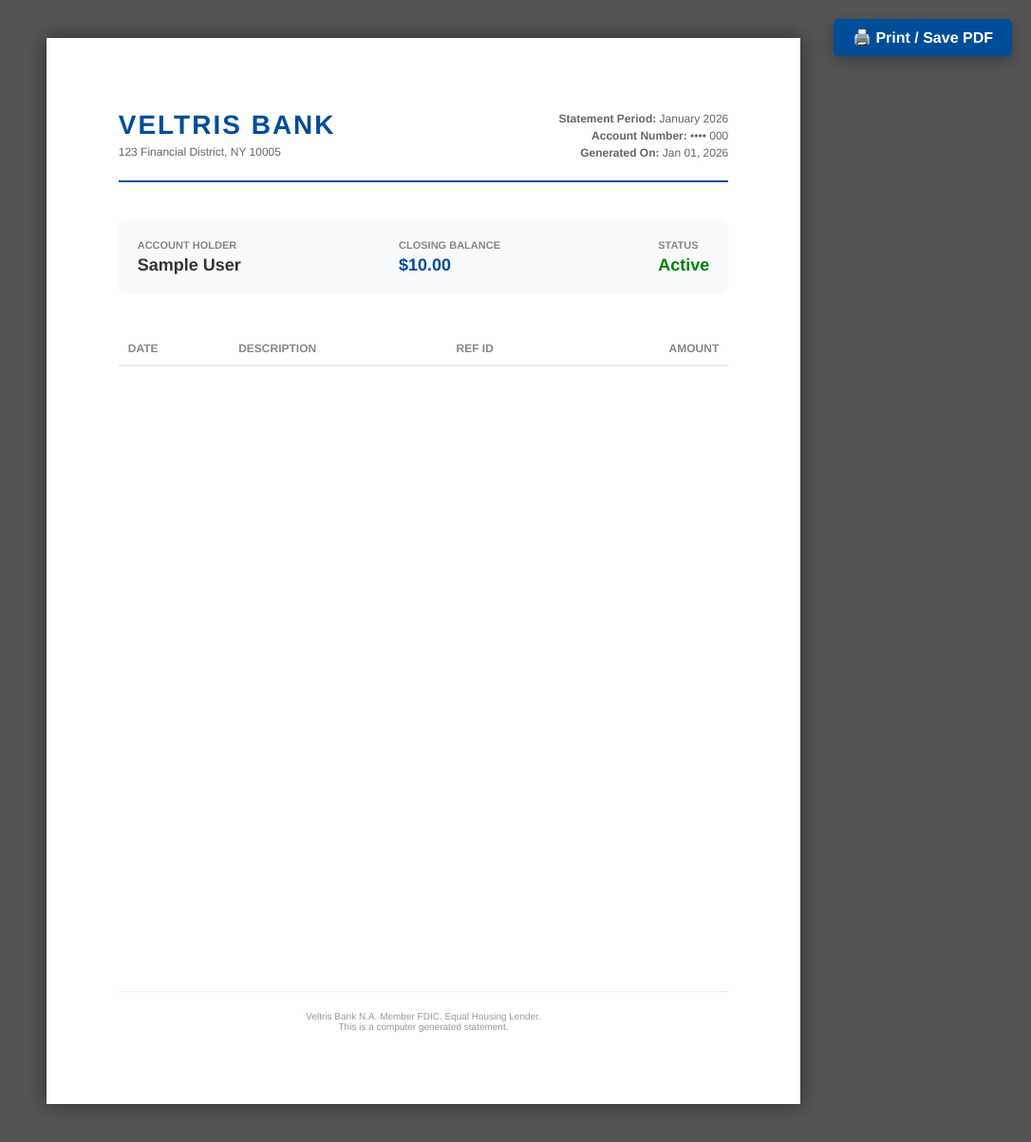
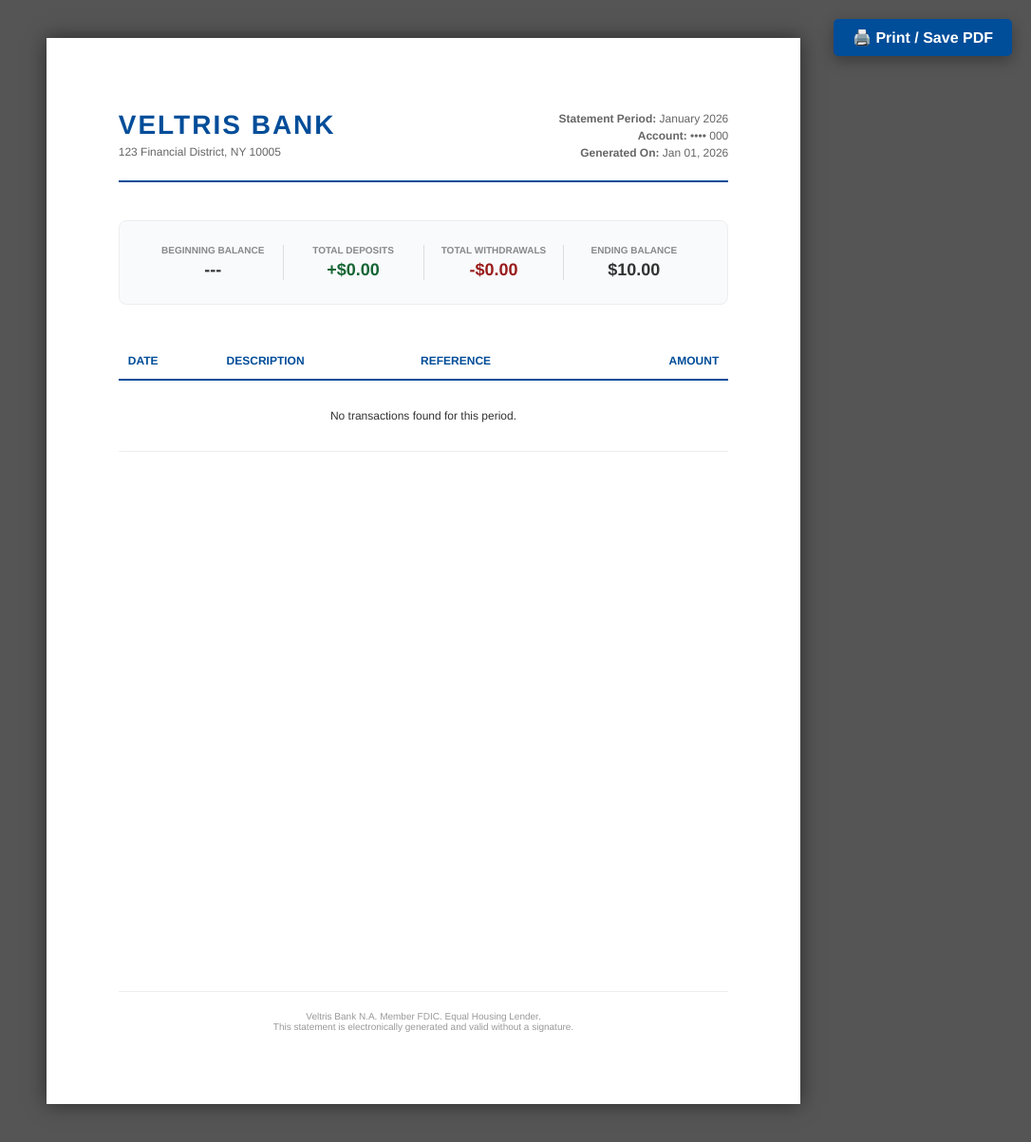
Before and after one commit to veltriscompliance-oss/VeltrisBank, a Django app: page /statement/ in a window 1280 px wide. Shown: the whole page at 95% size, without its empty margins (194-1280 px from the left). Run offline with Django 5.2, Linux system fonts and the light colour scheme; a user stored in the database is signed in; tables that the repository leaves empty hold one stand-in row (values such as "Sample post"); lists and menus that the app fills with data are empty.

Commit message:
Minor Updates

```diff
--- a/account/templates/account/statement_pdf.html
+++ b/account/templates/account/statement_pdf.html
@@ -12,20 +12,28 @@
         .brand { font-size: 28px; font-weight: bold; color: #004d99; letter-spacing: 2px; }
         .meta { text-align: right; font-size: 12px; color: #666; line-height: 1.5; }
 
-        .summary { display: flex; justify-content: space-between; background: #f8fafc; padding: 20px; border-radius: 8px; margin-bottom: 40px; }
-        .sum-item div:first-child { font-size: 11px; text-transform: uppercase; color: #888; font-weight: bold; }
-        .sum-item div:last-child { font-size: 18px; font-weight: bold; color: #333; margin-top: 5px; }
+        /* SUMMARY BOX */
+        .summary-box {
+            display: flex; justify-content: space-between;
+            background: #f8fafc; padding: 25px; border-radius: 8px; margin-bottom: 40px;
+            border: 1px solid #eee;
+        }
+        .sum-col { flex: 1; text-align: center; border-right: 1px solid #ddd; }
+        .sum-col:last-child { border-right: none; }
+        .sum-label { font-size: 10px; text-transform: uppercase; color: #888; font-weight: bold; margin-bottom: 5px; }
+        .sum-val { font-size: 18px; font-weight: bold; color: #333; }
+        .sum-val.green { color: #166534; }
+        .sum-val.red { color: #991b1b; }
 
         table { width: 100%; border-collapse: collapse; font-size: 12px; }
-        th { text-align: left; padding: 10px; border-bottom: 2px solid #eee; color: #888; text-transform: uppercase; }
+        th { text-align: left; padding: 12px 10px; border-bottom: 2px solid #004d99; color: #004d99; text-transform: uppercase; font-weight: bold; }
         td { padding: 12px 10px; border-bottom: 1px solid #eee; color: #333; }
-        tr:last-child td { border-bottom: none; }
+        tr:nth-child(even) { background-color: #f9f9f9; }
 
         .amount-in { color: #166534; font-weight: bold; }
         .amount-out { color: #333; }
 
         .footer { position: absolute; bottom: 20mm; left: 20mm; right: 20mm; text-align: center; font-size: 10px; color: #999; border-top: 1px solid #eee; padding-top: 20px; }
-
         .print-btn { position: fixed; top: 20px; right: 20px; padding: 10px 20px; background: #004d99; color: white; text-decoration: none; border-radius: 5px; font-weight: bold; box-shadow: 0 5px 15px rgba(0,0,0,0.3); }
 
         @media print {
@@ -46,23 +54,27 @@
             </div>
             <div class="meta">
                 <strong>Statement Period:</strong> {{ date|date:"F Y" }}<br>
-                <strong>Account Number:</strong> •••• {{ account.account_number|slice:"-4:" }}<br>
-                <strong>Generated On:</strong> {{ date|date:"M d, Y" }}
+                <strong>Account:</strong> •••• {{ account.account_number|slice:"-4:" }}<br>
+                <strong>Generated On:</strong> {% now "M d, Y" %}
             </div>
         </div>
 
-        <div class="summary">
-            <div class="sum-item">
-                <div>Account Holder</div>
-                <div>{{ account.user.first_name }} {{ account.user.last_name }}</div>
+        <div class="summary-box">
+            <div class="sum-col">
+                <div class="sum-label">Beginning Balance</div>
+                <div class="sum-val">---</div>
             </div>
-            <div class="sum-item">
-                <div>Closing Balance</div>
-                <div style="color:#004d99;">${{ account.balance|intcomma }}</div>
+            <div class="sum-col">
+                <div class="sum-label">Total Deposits</div>
+                <div class="sum-val green">+${{ total_in|floatformat:2|intcomma }}</div>
             </div>
-            <div class="sum-item">
-                <div>Status</div>
-                <div style="color:green;">Active</div>
+            <div class="sum-col">
+                <div class="sum-label">Total Withdrawals</div>
+                <div class="sum-val red">-${{ total_out|floatformat:2|intcomma }}</div>
+            </div>
+            <div class="sum-col">
+                <div class="sum-label">Ending Balance</div>
+                <div class="sum-val">${{ account.balance|floatformat:2|intcomma }}</div>
             </div>
         </div>
 
@@ -71,7 +83,7 @@
                 <tr>
                     <th>Date</th>
                     <th>Description</th>
-                    <th>Ref ID</th>
+                    <th>Reference</th>
                     <th style="text-align:right;">Amount</th>
                 </tr>
             </thead>
@@ -81,20 +93,22 @@
                     <td>{{ t.date|date:"M d" }}</td>
                     <td>
                         <strong style="display:block;color:#000;">{{ t.transaction_type|title }}</strong>
-                        <span style="color:#666;">{{ t.note|default:"-" }}</span>
+                        <span style="color:#666; font-size:10px;">{{ t.note|default:"-" }}</span>
                     </td>
-                    <td style="font-family:monospace;">#TRX-{{ t.id }}</td>
+                    <td style="font-family:monospace;">TRX-{{ t.id }}</td>
                     <td style="text-align:right;" class="{% if t.receiver == user %}amount-in{% else %}amount-out{% endif %}">
-                        {% if t.receiver == user %}+{% else %}-{% endif %}${{ t.amount|intcomma }}
+                        {% if t.receiver == user %}+{% else %}-{% endif %}${{ t.amount|floatformat:2|intcomma }}
                     </td>
                 </tr>
+                {% empty %}
+                <tr><td colspan="4" style="text-align:center; padding:30px;">No transactions found for this period.</td></tr>
                 {% endfor %}
             </tbody>
         </table>
 
         <div class="footer">
             Veltris Bank N.A. Member FDIC. Equal Housing Lender.<br>
-            This is a computer generated statement.
+            This statement is electronically generated and valid without a signature.
         </div>
     </div>
 </body>
--- a/account/views.py
+++ b/account/views.py
@@ -702,16 +702,44 @@ def delete_notification(request, notif_id): Notification.objects.filter(id=notif
 # --- DOCUMENTS ---
 @login_required(login_url='/login/')
 def documents_view(request):
-    today = timezone.now(); dates = [(today - timedelta(days=30*i)).strftime("%B %Y") for i in range(12)]
-    return render(request, 'account/documents.html', {'account': request.user.account, 'statements': dates})
+    # This queries the DB for distinct months where activity actually occurred
+    txn_dates = Transaction.objects.filter(
+        Q(sender=request.user) | Q(receiver=request.user)
+    ).dates('date', 'month', order='DESC')
+
+    return render(request, 'account/documents.html', {'account': request.user.account, 'txn_dates': txn_dates})
 
 @login_required(login_url='/login/')
 def statement_view(request):
-    date_str = request.GET.get('month')
-    try: date_obj = datetime.strptime(date_str, "%B %Y")
-    except: date_obj = timezone.now()
-    transactions = Transaction.objects.filter(Q(sender=request.user) | Q(receiver=request.user), date__year=date_obj.year, date__month=date_obj.month).order_by('-date')
-    return render(request, 'account/statement_pdf.html', {'account': request.user.account, 'transactions': transactions, 'date': date_obj})
+    date_str = request.GET.get('month') # Expects format: "YYYY-MM-DD"
+    try:
+        date_obj = datetime.strptime(date_str, "%Y-%m-%d")
+        month = date_obj.month
+        year = date_obj.year
+    except:
+        # Fallback to current month if date is missing/invalid
+        now = timezone.now()
+        month, year = now.month, now.year
+        date_obj = now
+
+    # Filter transactions for that specific month
+    transactions = Transaction.objects.filter(
+        Q(sender=request.user) | Q(receiver=request.user),
+        date__year=year,
+        date__month=month
+    ).order_by('date') # Statements are usually chronological
+
+    # Calculate Totals for the PDF Header
+    total_in = transactions.filter(receiver=request.user).aggregate(Sum('amount'))['amount__sum'] or 0
+    total_out = transactions.filter(sender=request.user).aggregate(Sum('amount'))['amount__sum'] or 0
+
+    return render(request, 'account/statement_pdf.html', {
+        'account': request.user.account,
+        'transactions': transactions,
+        'date': date_obj,
+        'total_in': total_in,
+        'total_out': total_out
+    })
 
 # --- ERROR HANDLERS ---
 def custom_404(request, exception): return render(request, 'account/404.html', status=404)
```
Also changed, not shown: account/templates/account/documents.html (+39 -19 lines).
